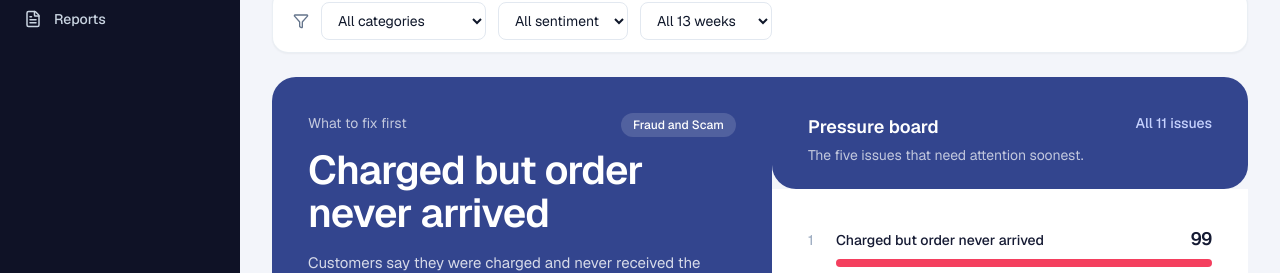
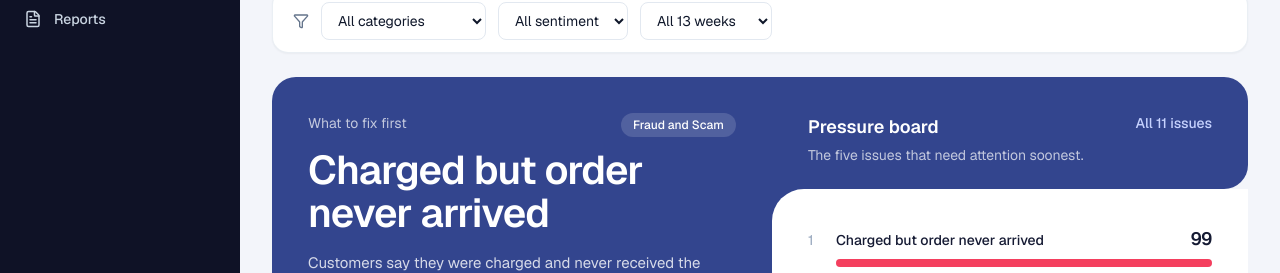
Before and after one commit to AbhishekKumarCode/insightflow, a Next.js app: page /overview in a window 1280 px wide. Shown: the part 311-584 px from the top of the page. Built offline with nearby package versions, Linux system fonts and the light colour scheme.

Commit message:
Hero: blue merges around the junction with a smooth concave curve (white panel top-left cut back, blue filled behind)
Co-Authored-By: Claude Sonnet 5.5 <noreply@anthropic.com>

```diff
--- a/src/app/overview/page.tsx
+++ b/src/app/overview/page.tsx
@@ -99,7 +99,7 @@ export default function Overview() {
               </div>
 
               <div className="flex flex-col">
-                <div className="flex items-start justify-between gap-4 bg-hero px-7 pb-6 pt-7 md:px-9 md:pt-9 lg:rounded-tr-3xl lg:rounded-b-3xl">
+                <div className="flex items-start justify-between gap-4 bg-hero px-7 pb-6 pt-7 md:px-9 md:pt-9 lg:rounded-tr-3xl lg:rounded-br-3xl">
                   <div>
                     <h3 className="text-lg font-semibold">Pressure board</h3>
                     <p className="mt-1 text-sm text-white/70">The five issues that need attention soonest.</p>
@@ -107,7 +107,8 @@ export default function Overview() {
                   <Link href="/priorities" className="shrink-0 whitespace-nowrap text-sm font-medium text-indigo-200 hover:underline">All {ranked.length} issues</Link>
                 </div>
                 <div className="relative flex flex-1">
-                <div className="relative flex flex-1 flex-col rounded-b-3xl bg-white p-7 text-ink md:p-9 lg:rounded-bl-none">
+                  <span aria-hidden className="absolute left-0 top-0 size-8 bg-hero" />
+                <div className="relative flex flex-1 flex-col rounded-b-3xl bg-white p-7 text-ink md:p-9 lg:rounded-bl-none lg:rounded-tl-[2rem]">
                   <ol className="flex flex-1 flex-col justify-between gap-4">
                     {ranked.slice(0, 5).map((i, n) => (
                       <li key={i.id}>
```
